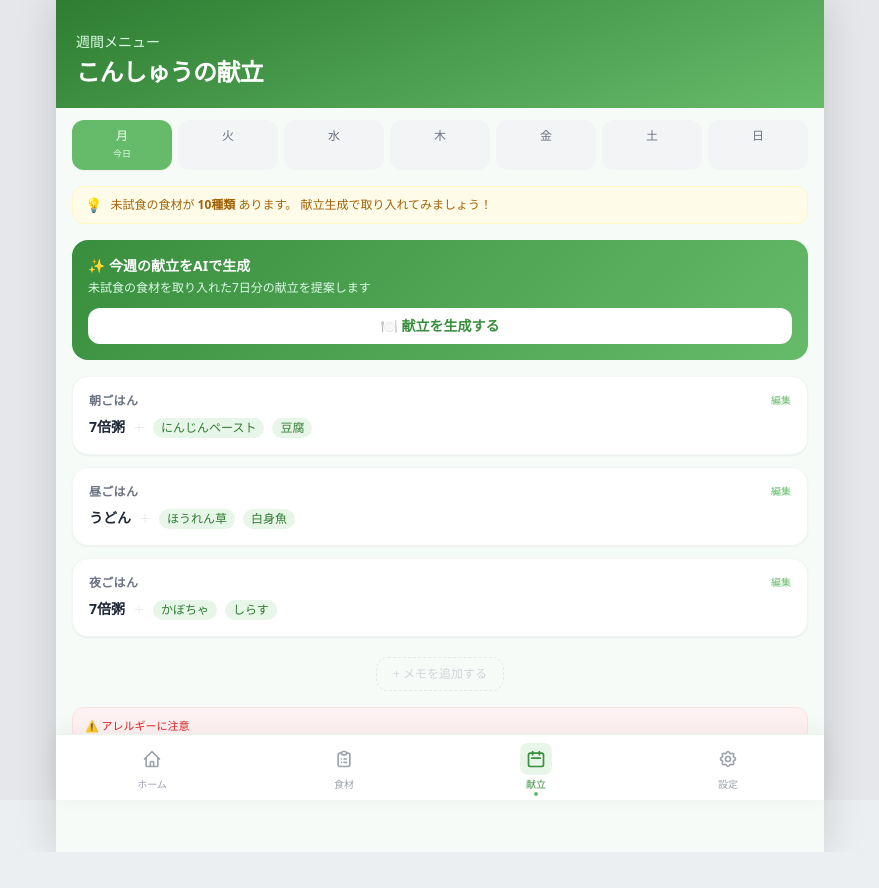
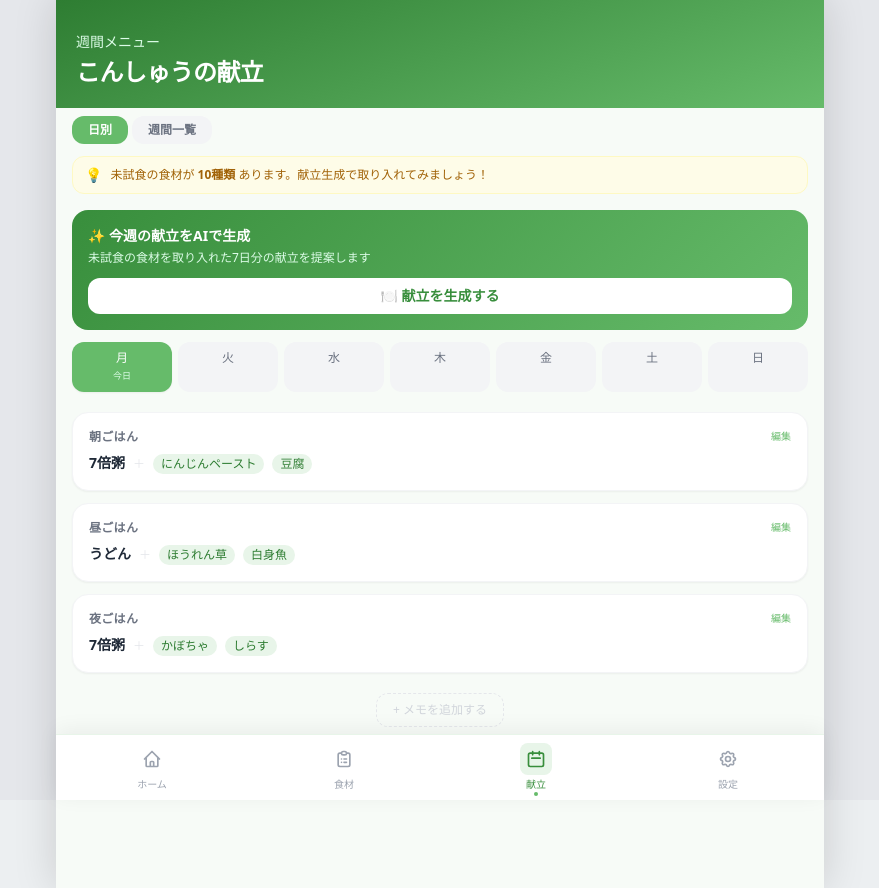
Before and after one commit to hirorec/ryunyu-planner, a Next.js app: page /plan in a window 1280 px wide. Shown: the whole page, without its empty margins (200-1079 px from the left). Before the commit the page ends 852 px from the top, so only its background shows below. Built offline with nearby package versions, Linux system fonts and the light colour scheme.

Commit message:
献立タブへのリンク

```diff
--- a/components/home/HomePage.tsx
+++ b/components/home/HomePage.tsx
@@ -15,6 +15,7 @@ import { useBabyStore } from "@/store/useBabyStore";
 import { useFoodStore } from "@/store/useFoodStore";
 import { useMealLogStore } from "@/store/useMealLogStore";
 import clsx from "clsx";
+import Link from "next/link";
 import { useState } from "react";
 
 const WEEK_PLAN = [
@@ -227,9 +228,12 @@ export function HomePage() {
                 </div>
               </div>
             ))}
-            <p className="pt-1 text-center text-xs font-medium text-brand-light">
+            <Link
+              href="/plan"
+              className="block pt-1 text-center text-xs font-medium text-brand-light active:opacity-70"
+            >
               献立タブで全日程を見る →
-            </p>
+            </Link>
           </Card>
         </section>
       </div>
--- a/components/plan/PlanPage.tsx
+++ b/components/plan/PlanPage.tsx
@@ -8,6 +8,7 @@ import { FOODS } from "@/lib/data/foods";
 import { getStageFromBirthDate } from "@/lib/utils/babyAge";
 import { useBabyStore } from "@/store/useBabyStore";
 import { useFoodStore } from "@/store/useFoodStore";
+import clsx from "clsx";
 import { useState } from "react";
 
 // ─── Demo plan data (placeholder until AI generation) ───────────────────────
@@ -52,13 +53,18 @@ const DEMO_PLAN: DayPlan[] = [
   },
 ];
 
+const DAYS = ["月", "火", "水", "木", "金", "土", "日"] as const;
 const MEAL_LABELS = ["朝ごはん", "昼ごはん", "夜ごはん"];
 const MEAL_KEYS: (keyof DayPlan)[] = ["breakfast", "lunch", "dinner"];
+const MEAL_SHORT = ["朝", "昼", "夜"] as const;
+
+type ViewMode = "day" | "week";
 
 export function PlanPage() {
   const [selectedDay, setSelectedDay] = useState(0);
   const [plan, setPlan] = useState<DayPlan[]>(DEMO_PLAN);
   const [generated, setGenerated] = useState(false);
+  const [viewMode, setViewMode] = useState<ViewMode>("day");
 
   const { statuses } = useFoodStore();
   const { profile } = useBabyStore();
@@ -73,7 +79,6 @@ export function PlanPage() {
   const handleGenerate = async () => {
     // TODO 本番移行時: Claude API (claude-3-5-haiku-latest) を呼び出す
     await new Promise((r) => setTimeout(r, 2000));
-    // Shuffle demo plan to simulate regeneration
     const shuffled = [...DEMO_PLAN].sort(() => Math.random() - 0.5);
     setPlan(shuffled);
     setGenerated(true);
@@ -85,27 +90,47 @@ export function PlanPage() {
     <div>
       <PageHeader subtitle="週間メニュー" title="こんしゅうの献立" />
 
+      {/* ─── 表示切替タブ ────────────────────────────────────────────────────── */}
+      <div className="flex gap-1 px-4 pb-1 pt-2">
+        {(["day", "week"] as ViewMode[]).map((mode) => (
+          <button
+            key={mode}
+            onClick={() => setViewMode(mode)}
+            className={clsx(
+              "rounded-xl px-4 py-1.5 text-xs font-semibold transition-colors",
+              viewMode === mode
+                ? "bg-brand-light text-white"
+                : "bg-gray-100 text-gray-500",
+            )}
+          >
+            {mode === "day" ? "日別" : "週間一覧"}
+          </button>
+        ))}
+      </div>
+
+      {/* ─── 未試食バナー ────────────────────────────────────────────────────── */}
+      {untriedFoods.length > 0 && (
+        <div className="mx-4 mb-1 mt-2 flex items-center gap-2 rounded-xl border border-yellow-100 bg-yellow-50 px-3 py-2">
+          <span className="text-sm">💡</span>
+          <p className="text-xs text-yellow-700">
+            未試食の食材が <strong>{untriedFoods.length}種類</strong>{" "}
+            あります。献立生成で取り入れてみましょう！
+          </p>
+        </div>
+      )}
+
+      <AIGenerateButton onGenerate={handleGenerate} generated={generated} />
+
+      {viewMode === "day" ? (
+        /* ─── 日別ビュー ──────────────────────────────────────────────────── */
+        <>
           <DaySelector
             selected={selectedDay}
             onSelect={setSelectedDay}
             todayIdx={0}
           />
 
-      {/* Untried badge */}
-      {untriedFoods.length > 0 && (
-        <div className="mx-4 mb-1 mt-1 flex items-center gap-2 rounded-xl border border-yellow-100 bg-yellow-50 px-3 py-2">
-          <span className="text-sm">💡</span>
-          <p className="text-xs text-yellow-700">
-            未試食の食材が <strong>{untriedFoods.length}種類</strong> あります。
-            献立生成で取り入れてみましょう！
-          </p>
-        </div>
-      )}
-
-      <AIGenerateButton onGenerate={handleGenerate} generated={generated} />
-
-      {/* Day plan detail */}
-      <div className="space-y-3 px-4 py-4">
+          <div className="space-y-3 px-4 py-2">
             {MEAL_KEYS.map((key, i) => {
               const meal = dayPlan[key];
               if (!meal) return null;
@@ -137,16 +162,82 @@ export function PlanPage() {
               );
             })}
 
-        {/* Add meal note */}
             <div className="pt-2 text-center">
               <button className="rounded-xl border border-dashed border-gray-200 px-4 py-2 text-xs text-gray-300">
                 + メモを追加する
               </button>
             </div>
           </div>
+        </>
+      ) : (
+        /* ─── 週間一覧ビュー ──────────────────────────────────────────────── */
+        <div className="space-y-2 px-4 py-3">
+          {plan.map((dayPlanItem, i) => (
+            <Card
+              key={i}
+              className="overflow-hidden"
+              onClick={() => {
+                setSelectedDay(i);
+                setViewMode("day");
+              }}
+            >
+              <div className="flex items-stretch">
+                {/* 曜日ラベル */}
+                <div
+                  className={clsx(
+                    "flex w-12 shrink-0 flex-col items-center justify-center gap-0.5 py-3",
+                    i === 0 ? "bg-brand-pale" : "bg-gray-50",
+                  )}
+                >
+                  <span
+                    className={clsx(
+                      "text-sm font-bold",
+                      i === 0 ? "text-brand-dark" : "text-gray-600",
+                    )}
+                  >
+                    {DAYS[i]}
+                  </span>
+                  {i === 0 && (
+                    <span className="text-[9px] font-medium text-brand-mid">
+                      今日
+                    </span>
+                  )}
+                </div>
 
-      {/* Allergen reminder */}
-      <div className="mx-4 mb-6 rounded-xl border border-red-100 bg-red-50 px-3 py-2.5">
+                {/* 献立内容 */}
+                <div className="min-w-0 flex-1 divide-y divide-gray-50 py-1">
+                  {MEAL_KEYS.map((key, j) => {
+                    const meal = dayPlanItem[key];
+                    if (!meal) return null;
+                    return (
+                      <div
+                        key={key}
+                        className="flex items-baseline gap-1.5 px-3 py-1.5"
+                      >
+                        <span className="w-4 shrink-0 text-[10px] font-semibold text-gray-400">
+                          {MEAL_SHORT[j]}
+                        </span>
+                        <span className="text-xs font-semibold text-gray-700">
+                          {meal.main}
+                        </span>
+                        <span className="truncate text-[10px] text-gray-400">
+                          {meal.sides.join("・")}
+                        </span>
+                      </div>
+                    );
+                  })}
+                </div>
+
+                {/* 矢印 */}
+                <div className="flex items-center pr-3 text-gray-300">›</div>
+              </div>
+            </Card>
+          ))}
+        </div>
+      )}
+
+      {/* ─── アレルギー注意 ──────────────────────────────────────────────────── */}
+      <div className="mx-4 mb-6 mt-2 rounded-xl border border-red-100 bg-red-50 px-3 py-2.5">
         <p className="mb-0.5 text-[11px] font-medium text-red-600">
           ⚠️ アレルギーに注意
         </p>
--- a/store/useMealLogStore.ts
+++ b/store/useMealLogStore.ts
@@ -1,5 +1,6 @@
 "use client";
-import type { MealRecord, MealReaction, MealType } from "@/lib/types";
+
+import type { MealReaction, MealRecord, MealType } from "@/lib/types";
 import { create } from "zustand";
 
 // 今日の日付（YYYY-MM-DD）
```
Lines whose indentation alone changed are shown as unchanged.
